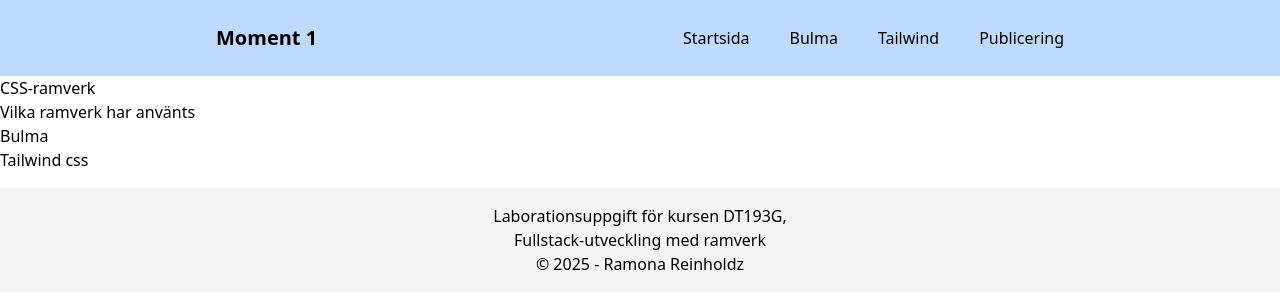
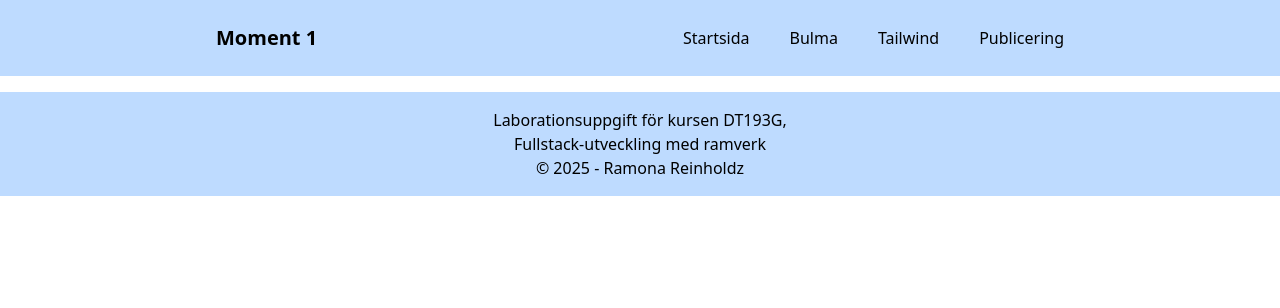
Before and after one commit to rare2400/moment1-fullstack, a website: page src/index.html in a window 1280 px wide. Drawn offline with Linux system fonts and the light colour scheme.

Commit message:
startsidan med header, nav, footer och tailwind CSS för styling

```diff
--- a/src/index.html
+++ b/src/index.html
@@ -30,10 +30,12 @@
                         <span class="text-2xl cursor-pointer">&#9776;</span>
                     </button>
 
-                   <nav id="mobile-menu" class="fixed top-12 left-0 w-full text-center hidden md:hidden pb-4 bg-gray-100">
+                    <nav id="mobile-menu"
+                        class="fixed top-12 left-0 w-full text-center hidden md:hidden pb-4 bg-gray-100">
                         <a href="index.html" class="block py-2 border-b border-gray-600 hover:bg-gray-300">Startsida</a>
                         <a href="bulma.html" class="block py-2 border-b border-gray-600 hover:bg-gray-300">Bulma</a>
-                       <a href="tailwind.html" class="block py-2 border-b border-gray-600 hover:bg-gray-300">Tailwind</a>
+                        <a href="tailwind.html"
+                            class="block py-2 border-b border-gray-600 hover:bg-gray-300">Tailwind</a>
                         <a href="publishing.html" class="block py-2 hover:bg-gray-300">Publicering</a>
                     </nav>
                 </div>
@@ -41,20 +43,11 @@
         </header>
 
 
-   <div>
-       <h2>CSS-ramverk</h2>
-       <p>Vilka ramverk har använts</p>
 
-
-       <p>Bulma</p>
-
-
-       <p>Tailwind css</p>
-   </div>
 
 
         <footer>
-       <div class="text-center p-4 mt-4 bg-gray-100">
+            <div class="text-center p-4 mt-4 bg-blue-200">
                 Laborationsuppgift för kursen DT193G, <br> Fullstack-utveckling med ramverk <br>
                 &copy; 2025 - Ramona Reinholdz
             </div>
```
Lines whose indentation alone changed are shown as unchanged.
